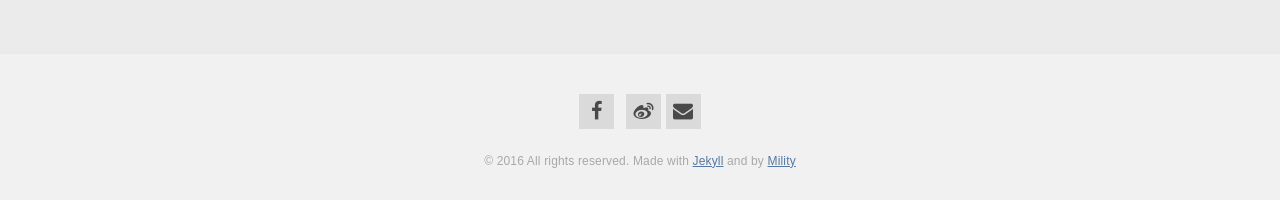
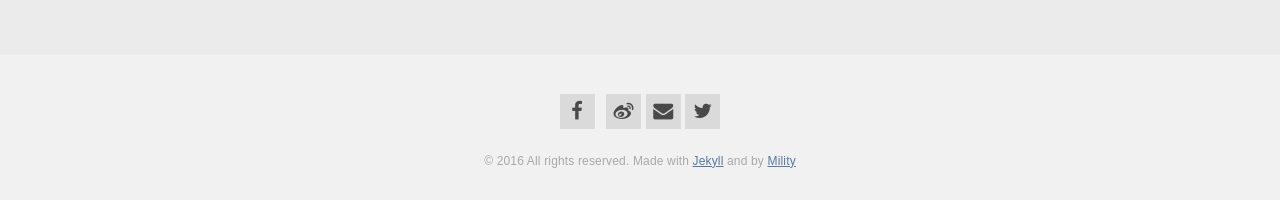
Before and after one commit to Mility/Mility.github.io, a Jekyll site: the page built from index.html, in a window 1280 px wide. Shown: the part 2313-2513 px from the top of the page. Built offline with Jekyll 4.4.1, drawn with Linux system fonts in a browser that asks for light colours; nearby versions of some CDN libraries; the list of posts is cut into pages by our own code.

Commit message:
Update social-icons.html

```diff
--- a/_includes/social-icons.html
+++ b/_includes/social-icons.html
@@ -3,6 +3,6 @@
     <li><a href="{{ site.author.facebook }}" target="_blank"><i class="fa fa-facebook"></i></a></li>
     <li><a href="{{ site.author.weibo }}" target="_blank"><i class="fa fa-weibo"></i></a></li>
     <li><a href="mailto:{{ site.author.email }}"  target="_blank"><i class="fa fa-envelope"></i></a></li>
-    <!--<li><a href="{{ site.author.twitter }}" target="_blank"><i class="fa fa-twitter"></i></a></li>-->
+    <li><a href="{{ site.author.twitter }}" target="_blank"><i class="fa fa-twitter"></i></a></li>
   </ul>
 </div>
```
